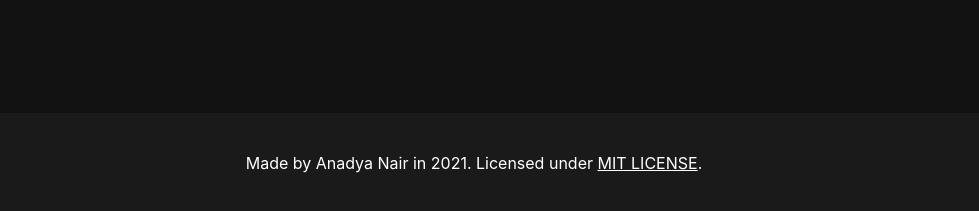
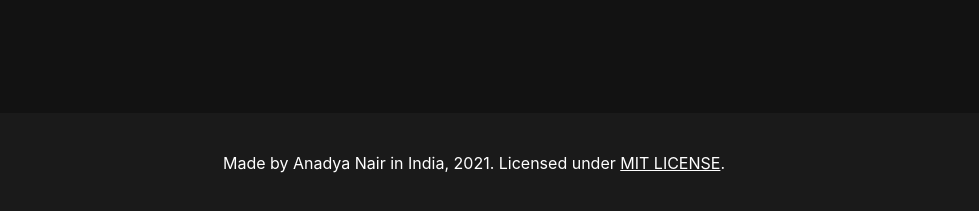
Before and after one commit to AnadyaNair/AnadyaNair.github.io, a plain HTML site: page index.html in a window 1280 px wide. Shown: the part 1358-1569 px from the top of the page, without its empty margins (166-1145 px from the left). Drawn offline with Linux system fonts and the light colour scheme.

Commit message:
Updated footer

```diff
--- a/index.html
+++ b/index.html
@@ -283,7 +283,7 @@ Made by Anadya Nair in 2021. Licensed under MIT LICENSE.">
     </div>
 
     <div class="footer">
-        <p>Made by Anadya Nair in 2021. Licensed under <a target="blank" href="https://github.com/AnadyaNair/AnadyaNair.github.io/blob/main/LICENSE">MIT LICENSE</a>. </p>
+        <p>Made by Anadya Nair in India, 2021. Licensed under <a target="blank" href="https://github.com/AnadyaNair/AnadyaNair.github.io/blob/main/LICENSE">MIT LICENSE</a>. </p>
     </div>
 </body>
 
```
